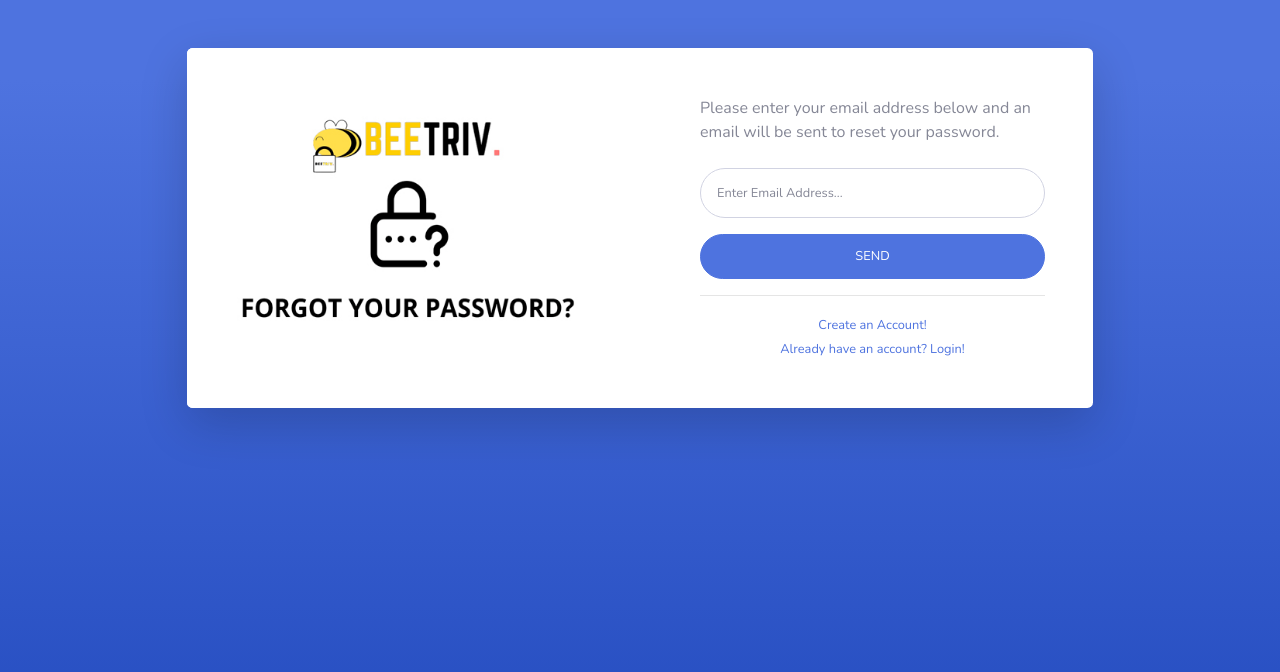
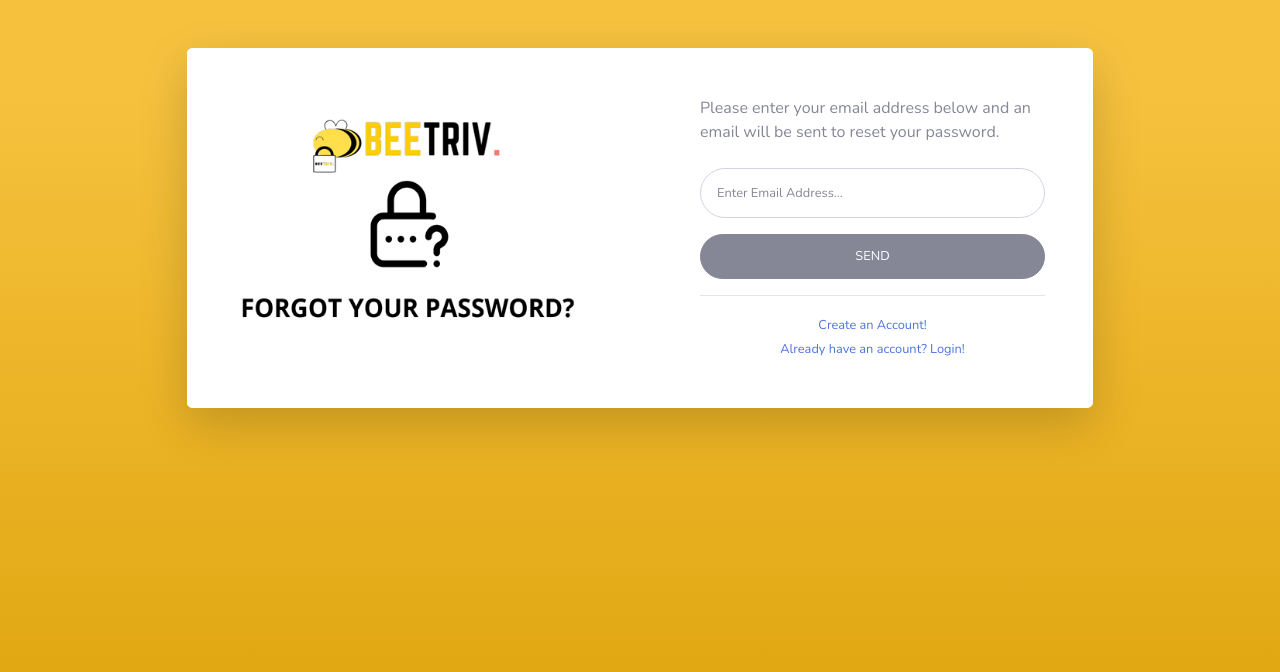
Before and after one commit to amalazimahh/Beetriv, a PHP site: page /Beetriv/forgot-password.php in a window 1280 px wide. Shown: the top 672 px of the page. Run offline with PHP 8.4, Linux system fonts and the light colour scheme; some libraries are stand-ins or nearby versions.

Commit message:
theme uniform

```diff
--- a/forgot-password.php
+++ b/forgot-password.php
@@ -84,7 +84,7 @@ if(isset($_POST['email'])){
 
 </head>
 
-<body class="bg-gradient-primary">
+<body class="bg-gradient-warning">
 
     <div class="container">
 
@@ -121,7 +121,7 @@ if(isset($_POST['email'])){
 
 
                                         <!-- Submit button -->
-                                        <input type="submit" class="btn btn-primary btn-user btn-block" name="reset-password-submit" value="SEND">
+                                        <input type="submit" class="btn btn-secondary btn-user btn-block" name="reset-password-submit" value="SEND">
                                         </form>
                                     </form>
                                     <hr>
--- a/login.php
+++ b/login.php
@@ -75,10 +75,10 @@ require_once "connection.php";
                                     </form>
                                     <hr>
                                     <div class="text-center">
-                                        <a class="small text-secondary" href="forgot-password.php">Forgot Password?</a>
+                                        <a class="small text-primary" href="forgot-password.php">Forgot Password?</a>
                                     </div>
                                     <div class="text-center">
-                                        <a class="small text-secondary" href="register.php">Create an Account!</a>
+                                        <a class="small text-primary" href="register.php">Create an Account!</a>
                                     </div>
                                 </div>
                             </div>
--- a/register.php
+++ b/register.php
@@ -156,7 +156,7 @@ require 'vendor/autoload.php';
                                 <a class="small" href="forgot-password.html">Forgot Password?</a>
                             </div> -->
                             <div class="text-center">
-                                <a class="small text-secondary" href="login.php">Already have an account? Login!</a>
+                                <a class="small text-primary" href="login.php">Already have an account? Login!</a>
                             </div>
                         </div>
                     </div>
```
